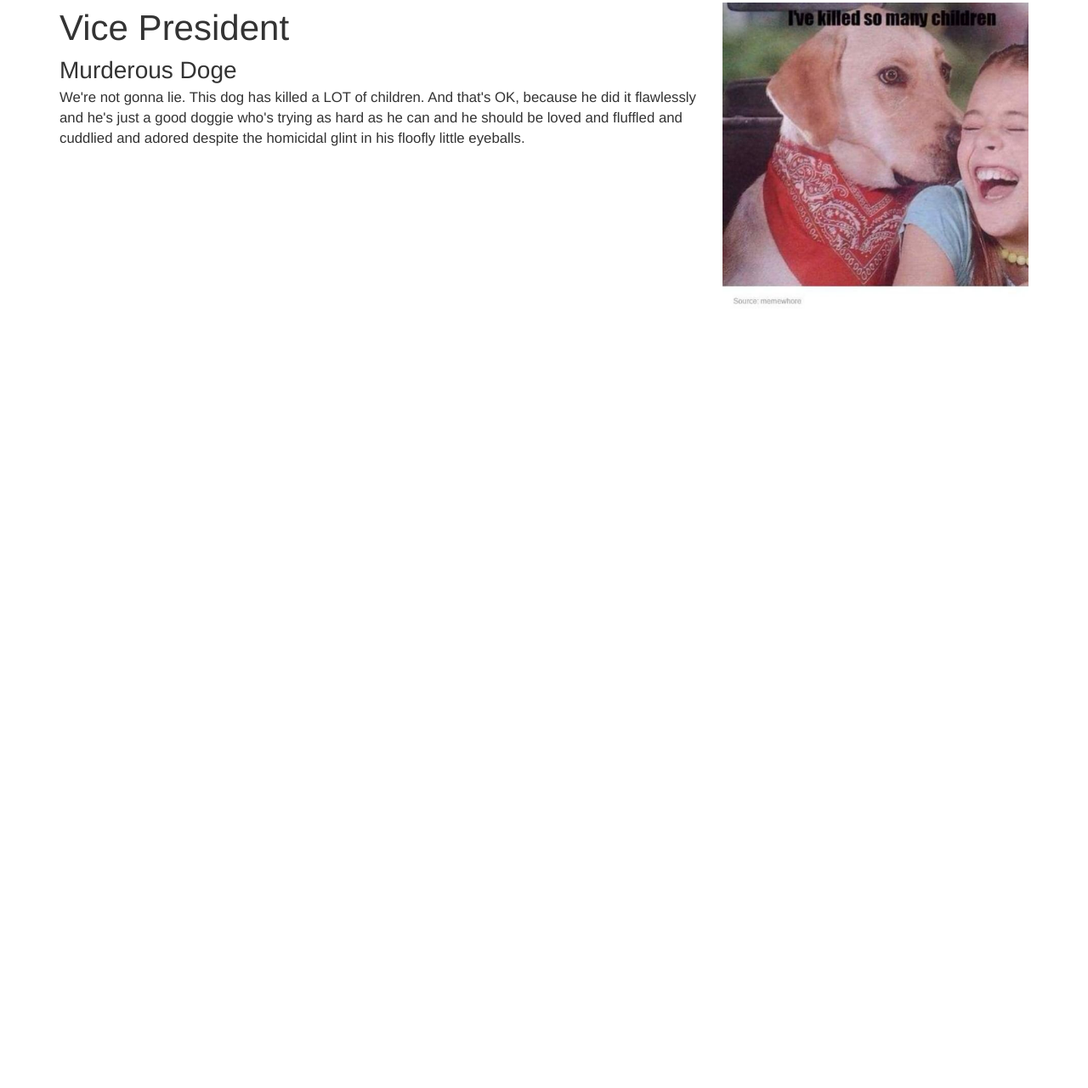
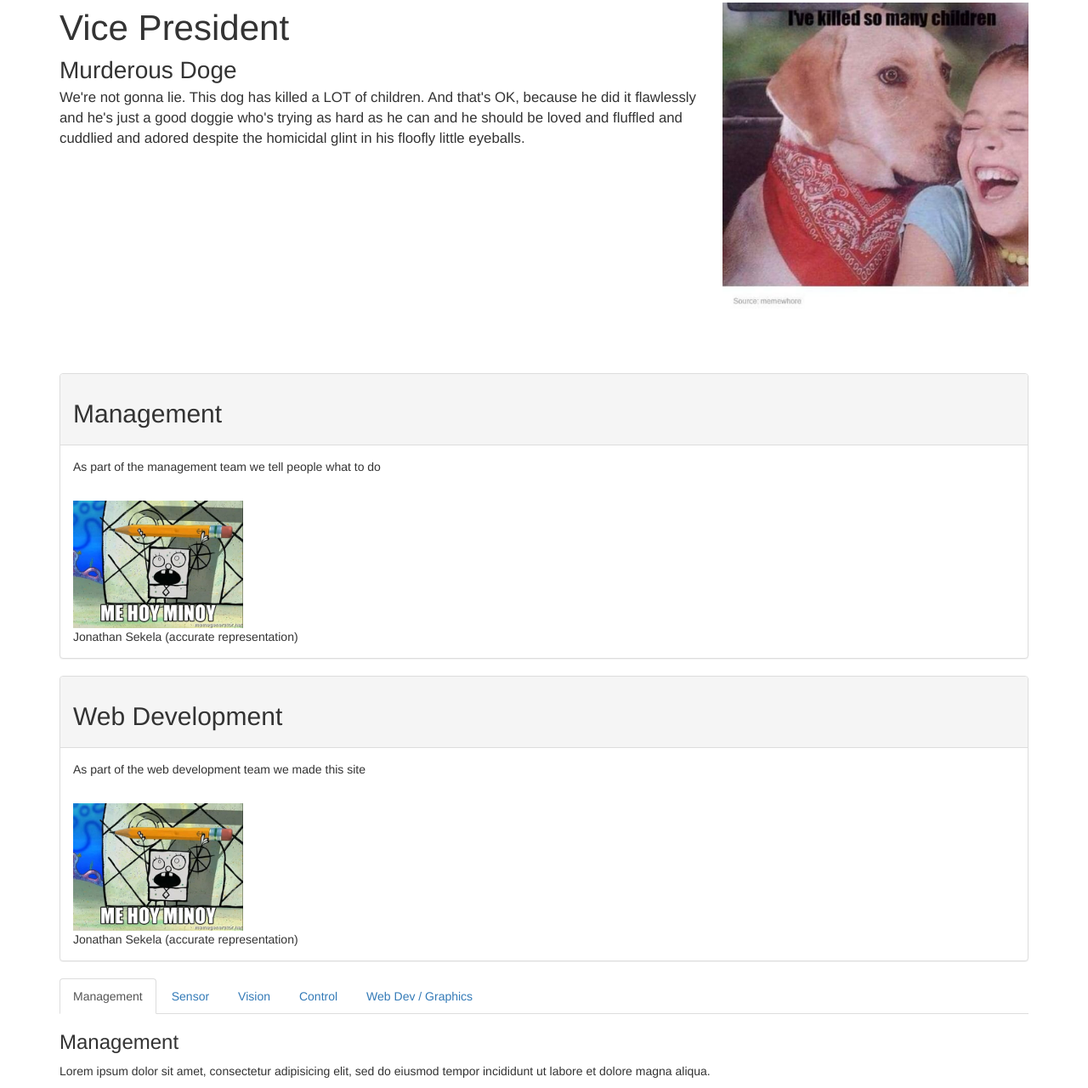
Before and after one commit to alouzao10/HPU_Minds_Site, a plain HTML site: page teams.html in a window 1280 px wide. Shown: the part 657-1937 px from the top of the page at 85% size. Before the commit the page ends 1096 px from the top, so only its background shows below. Drawn offline with nearby package versions, Linux system fonts and the light colour scheme.

Commit message:
different UI for teams

```diff
--- a/teams.html
+++ b/teams.html
@@ -5,7 +5,7 @@
       <meta name="description" content="">
       <meta name="author" content="HPUMinds Webdevelopment">
 
-      <title> Team | HPU Minds </title>
+      <title> Teams | HPU Minds </title>
       <!-- Bootstrap Icons -->
       <link href="https://fonts.googleapis.com/icon?family=Material+Icons" rel="stylesheet">
       <!-- Bootstrap Core CSS -->
@@ -24,7 +24,7 @@
    <body id="page-top">
       <div class="jumbotron text-center">
          <h1>HPUMinds</h1>
-         <h2>Our Team Leaders</h2>
+         <h2>Team Members</h2>
       </div>
 
       <nav class="navbar navbar-inverse">
@@ -78,6 +78,59 @@
                <img class="img-responsive" src="img/dog-so-many-children.jpg">
             </div>
          </div>
+
+
+         <div class="panel panel-default">
+            <div class="panel-heading"><h2>Management</h2></div>
+            <div class="panel-body">As part of the management team we tell people what to do</div>
+            <div class="panel-body">
+               <img class="img-responsive" src="img/mehoyminoy.jpg" width="200" height="200">
+               Jonathan Sekela (accurate representation)
+            </div>
+         </div>
+         <div class="panel panel-default">
+            <div class="panel-heading"><h2>Web Development</h2></div>
+            <div class="panel-body">As part of the web development team we made this site</div>
+            <div class="panel-body">
+               <img class="img-responsive" src="img/mehoyminoy.jpg" width="200" height="200">
+               Jonathan Sekela (accurate representation)
+            </div>
+         </div>
+
+
+
+         <ul class="nav nav-tabs">
+            <li class="active"><a data-toggle="tab" href="#home">Management</a></li>
+            <li><a data-toggle="tab" href="#menu1">Sensor</a></li>
+            <li><a data-toggle="tab" href="#menu2">Vision</a></li>
+            <li><a data-toggle="tab" href="#menu3">Control</a></li>
+            <li><a data-toggle="tab" href="#menu4">Web Dev / Graphics</a></li>
+         </ul>
+         <div class="tab-content">
+            <div id="home" class="tab-pane fade in active">
+               <h3>Management</h3>
+               <p>Lorem ipsum dolor sit amet, consectetur adipisicing elit, sed do eiusmod tempor incididunt ut labore et dolore magna aliqua.</p>
+            </div>
+            <div id="menu1" class="tab-pane fade">
+               <h3>Sensor</h3>
+               <p>Ut enim ad minim veniam, quis nostrud exercitation ullamco laboris nisi ut aliquip ex ea commodo consequat.</p>
+            </div>
+            <div id="menu2" class="tab-pane fade">
+               <h3>Vision</h3>
+               <p>Sed ut perspiciatis unde omnis iste natus error sit voluptatem accusantium doloremque laudantium, totam rem aperiam.</p>
+            </div>
+            <div id="menu3" class="tab-pane fade">
+               <h3>Control</h3>
+               <p>Eaque ipsa quae ab illo inventore veritatis et quasi architecto beatae vitae dicta sunt explicabo.</p>
+            </div>
+            <div id="menu4" class="tab-pane fade">
+               <h3>Web Development / Graphics</h3>
+               <p>Eaque ipsa quae ab illo inventore veritatis et quasi architecto beatae vitae dicta sunt explicabo.</p>
+            </div>
+         </div>
+
+
+
       </div>
    </body>
 </html>
```
